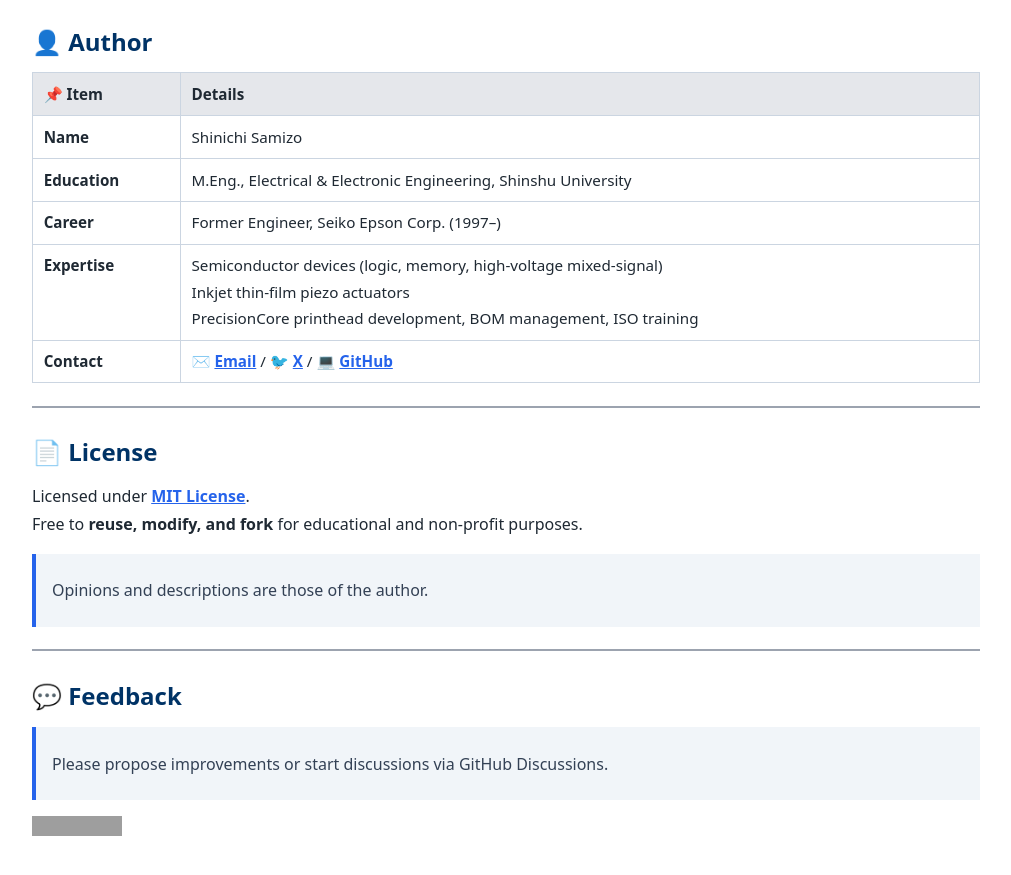
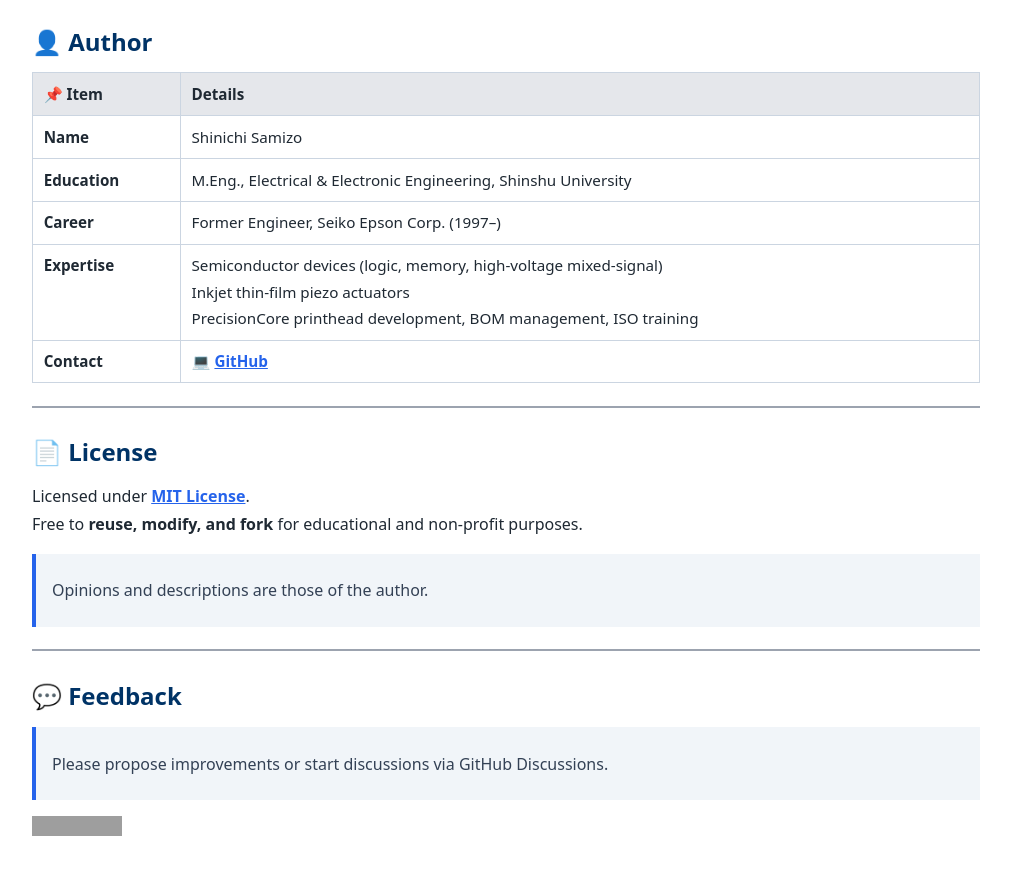
Before and after one commit to Samizo-AITL/EduMecha, a Jekyll site: the page built from en/index.md, in a window 1280 px wide and 900 px high, scrolled down 3032 px. Shown: the top 875 px of the window, without its empty margins (134-1145 px from the left). Built offline with Jekyll 4.4.1, drawn with Linux system fonts in a browser that asks for light colours; grey boxes are pictures that could not be loaded.

Commit message:
Update index.md

```diff
--- a/en/index.md
+++ b/en/index.md
@@ -102,7 +102,7 @@
 | **Education** | M.Eng., Electrical & Electronic Engineering, Shinshu University |
 | **Career** | Former Engineer, Seiko Epson Corp. (1997–) |
 | **Expertise** | Semiconductor devices (logic, memory, high-voltage mixed-signal)<br>Inkjet thin-film piezo actuators<br>PrecisionCore printhead development, BOM management, ISO training |
-| **Contact** | ✉️ [Email](mailto:shin3t72@gmail.com) / 🐦 [X](https://x.com/shin3t72) / 💻 [GitHub](https://samizo-aitl.github.io/) |
+| **Contact** | 💻 [GitHub](https://samizo-aitl.github.io/) |
 
 ---
 
```
